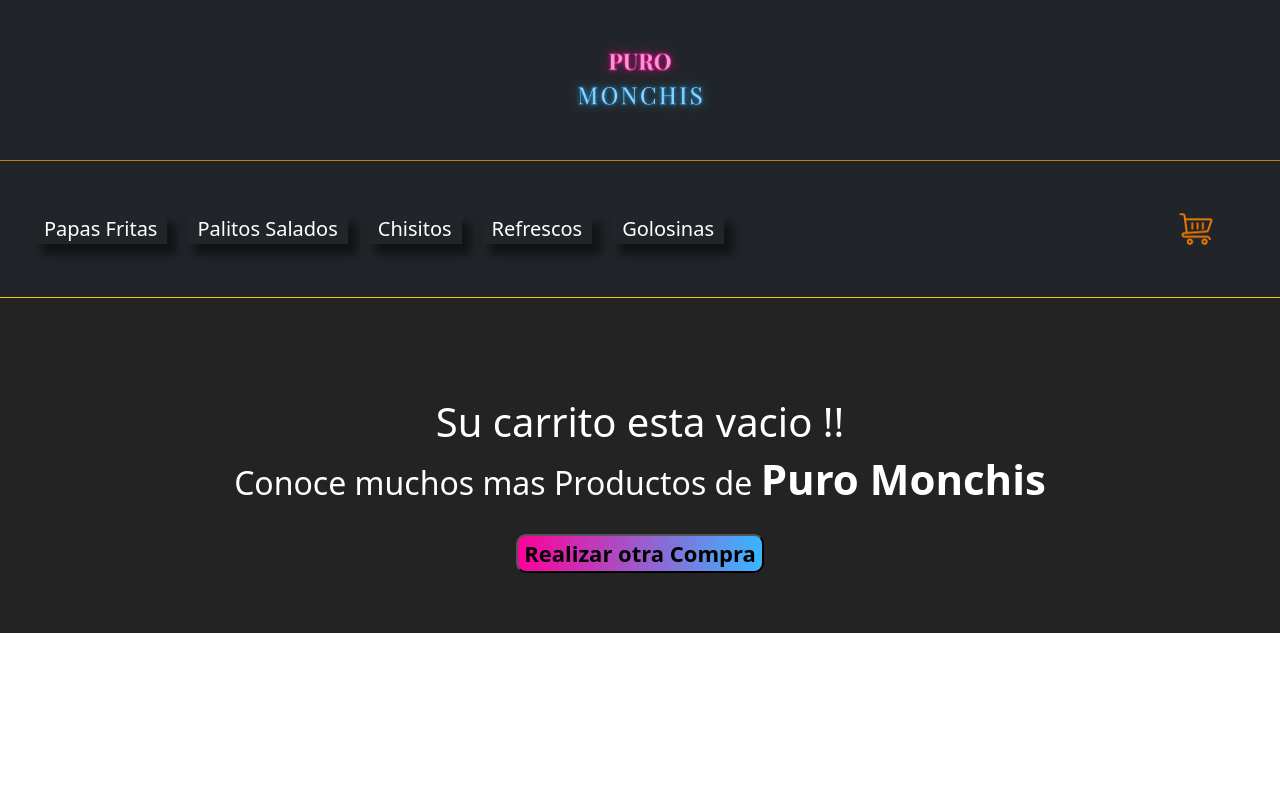
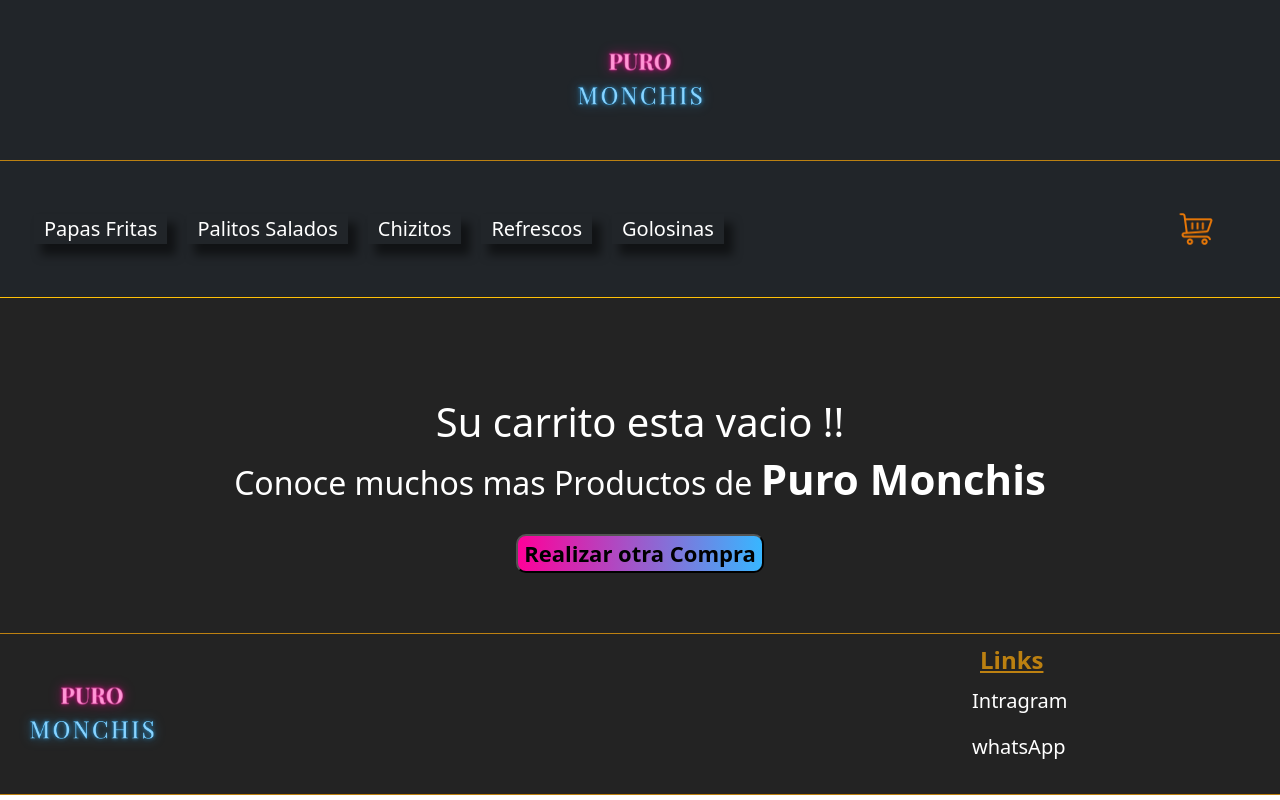
Before and after one commit to yaelsan/carrito-con-react, a React (Create React App) app: page /cart in a window 1280 px wide. Built offline with nearby package versions, Linux system fonts and the light colour scheme.

Commit message:
commit desafio final afinando detalles (1)

```diff
--- a/package.json
+++ b/package.json
@@ -13,6 +13,7 @@
     "react-dom": "^18.2.0",
     "react-router-dom": "^6.3.0",
     "react-scripts": "5.0.1",
+    "sweetalert2": "^11.4.26",
     "web-vitals": "^2.1.4"
   },
   "scripts": {
--- a/src/App.jsx
+++ b/src/App.jsx
@@ -12,6 +12,7 @@
 import Fallo from "./componentes/404/Fallo";
 import NavLogo from "./componentes/Nav/NavLogo";
 import { CartProvider } from "./componentes/CartContex/CartContex";
+import Footer from "./componentes/footer/Footer";
 
 function App() {
   return (
@@ -28,6 +29,7 @@
       <Route path="/error" element={ <Fallo/>}/>
       <Route path="*" element={ <Navigate to="/error"/>  }/>
     </Routes>
+    <Footer/>
   </div>
   </BrowserRouter>
 </CartProvider>
--- a/src/Componentes/Cart/Cart.jsx
+++ b/src/Componentes/Cart/Cart.jsx
@@ -4,18 +4,27 @@
 import "./Cart.css"
 import CartItem from "./CartItem"
 import {addDoc, collection, documentId, getDocs, getFirestore, query, where, writeBatch,} from 'firebase/firestore'
-import Form from "../form/Form"
+import { Alert } from "bootstrap"
+import Swal from "sweetalert2"
 
 
 const Cart = () => {
 
-    const [dataForm, setDataForm] = useState({email: '', name: '', phone: ''})
+    const [dataForm, setDataForm] = useState({email: '',validateEmail:'', name: '', phone: ''})
     const [id, setId] = useState()
     const [cart,agregarCarrito ,estaEnCarrito,eliminarProducto,totalCompra,vaciarCarrito,cantTotal]= useContext(CartContext);
 // generar order
   const sendOrder= async (e)=>{
     e.preventDefault();
 
+
+if (dataForm.email === "" || dataForm.name === "" || dataForm.phone === "" || dataForm.validateEmail === "" || dataForm.validateEmail !== dataForm.email ) {
+        Swal.fire({
+            icon: 'error',
+            title: 'Oops...',
+            text: 'Algunos campos estan incompletos o incorrectos!'
+          })
+} else {
     let order={}
 
     order.buyer= dataForm
@@ -53,10 +62,20 @@
         .then(resp=>resp.docs.forEach(res=>batch.update(res.ref,{
             stock: res.data().stock - cart.find(item=>item.item.id===res.id).quantity
         })) )
-        .finally(()=> alert('Su Compra fue realizada con exito !! '))
+        .finally(()=> Swal.fire({
+            position: 'center',
+            icon: 'success',
+            title: 'Su Compra Fue Realizada con exito !!',
+            showConfirmButton: false,
+            timer: 2000
+          }))
         batch.commit()
 
 }
+
+}
+
+
 
 const handleChange=(e)=>{
     setDataForm({
@@ -71,7 +90,7 @@
         <div className="container">
             <div className="row mt-3">
                 <div className="col ">
-                    <h2 className="titulasoPago d-flex justify-content-center mb-3">Realizar Compra</h2>
+                    <h2 className="titulasoPago d-flex justify-content-center mb-3 ">Realizar Compra</h2>
                     <form id="procesar-pago" action="#">
                         <div className="form-group row">
                             <label  className="col-12 col-md-2  col-form-label detallesCampo">Nombre y Apellido :</label>
@@ -157,7 +176,7 @@
                         </div>
                 </div>
                         <div>
-                           <span><button className="botonVaciar" onClick={ sendOrder } >Genrar Pago</button></span>
+                           <span><button className="botonVaciar" onClick={ sendOrder } >Generar Pago</button></span>
                            <span><button className="botonVaciar" onClick={ vaciarCarrito } >Vaciar Carrito</button></span>
                         </div>
 
--- a/src/Componentes/IconCart/CartWidget.jsx
+++ b/src/Componentes/IconCart/CartWidget.jsx
@@ -3,7 +3,7 @@
 import './CartWidget.css'
 
 export default function CartWidget() {
-  const [cart,agregarCarrito ,estaEnCarrito,eliminarProducto,totalCompra,vaciarCarrito,cantTotal ]= useContext(CartContext);
+  const [cart ,agregarCarrito ,estaEnCarrito,eliminarProducto,totalCompra,vaciarCarrito,cantTotal]= useContext(CartContext);
   return (
 
      !cart.length == 0?
--- a/src/Componentes/Nav/NavBar.jsx
+++ b/src/Componentes/Nav/NavBar.jsx
@@ -21,7 +21,7 @@
             <NavLink to="/categoria/palitos" className={({isActive})=> isActive ? "estaActivado" : "noActivado"} > Palitos Salados </NavLink>
           </li>
           <li className="nav-item">
-            <NavLink to="/categoria/chisitos" className={({isActive})=> isActive ? "estaActivado" : "noActivado"} > Chisitos </NavLink>
+            <NavLink to="/categoria/chisitos" className={({isActive})=> isActive ? "estaActivado" : "noActivado"} > Chizitos </NavLink>
           </li>
           <li className="nav-item">
             <NavLink to="/categoria/gaseosas" className={({isActive})=> isActive ? "estaActivado" : "noActivado"} > Refrescos </NavLink>
--- /dev/null
+++ b/src/Componentes/footer/Footer.css
@@ -0,0 +1,15 @@
+.dFooter{
+    border-top: 1px solid rgba(227, 152, 13, 0.804) ;
+    border-bottom: 1px solid rgba(227, 152, 13, 0.804) ;
+}
+
+.footerLink{
+    color: rgba(227, 152, 13, 0.804) ;
+    font-size: 24px;
+    font-weight: 400;
+}
+
+.aFooter{
+    color: #fff;
+    font-size: 20px;
+}
--- /dev/null
+++ b/src/Componentes/footer/Footer.jsx
@@ -0,0 +1,23 @@
+import React from 'react'
+import "./Footer.css"
+
+const Footer = () => {
+  return (
+    <div className="container-fluid dFooter">
+        <div className="row">
+            <div className="col-lg-9 col-md-7 col-sm-4 img-footer">
+            <img className='imgFooter' src="../img/logo-monchis.png" alt="logo" width="160px" height="auto"/>
+            </div>
+            <div className="col-lg-3 col-md-5 col-sm-4  linkFooter">
+                <div className="d-flex flex-column mb-3">
+                    <div className="p-2 footerLink"><strong><u>Links</u></strong></div>
+                    <p className="aFooter">Intragram</p>
+                    <p className="aFooter">whatsApp</p>
+                </div>
+            </div>
+        </div>
+    </div>
+  )
+}
+
+export default Footer
```
Also changed, not shown: src/Componentes/form/Form.css (deleted, +0 -15 lines), src/Componentes/form/Form.jsx (deleted, +0 -82 lines), 1 other file (tests, documents, lock files or other folders).
